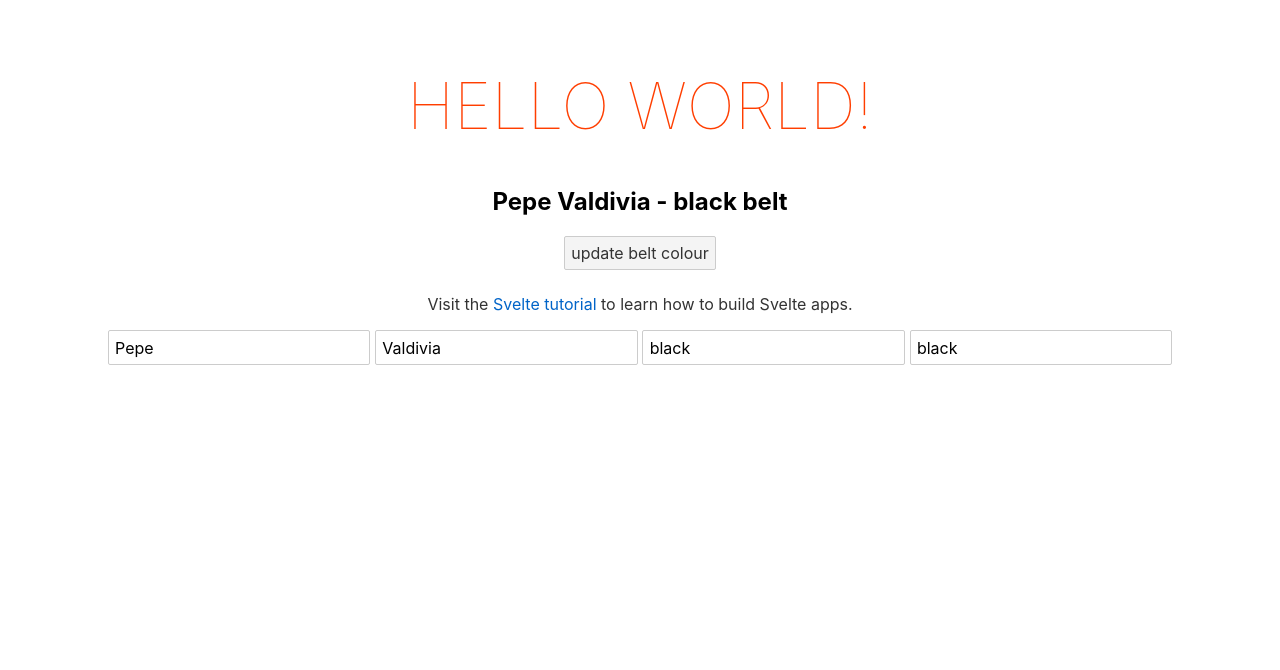
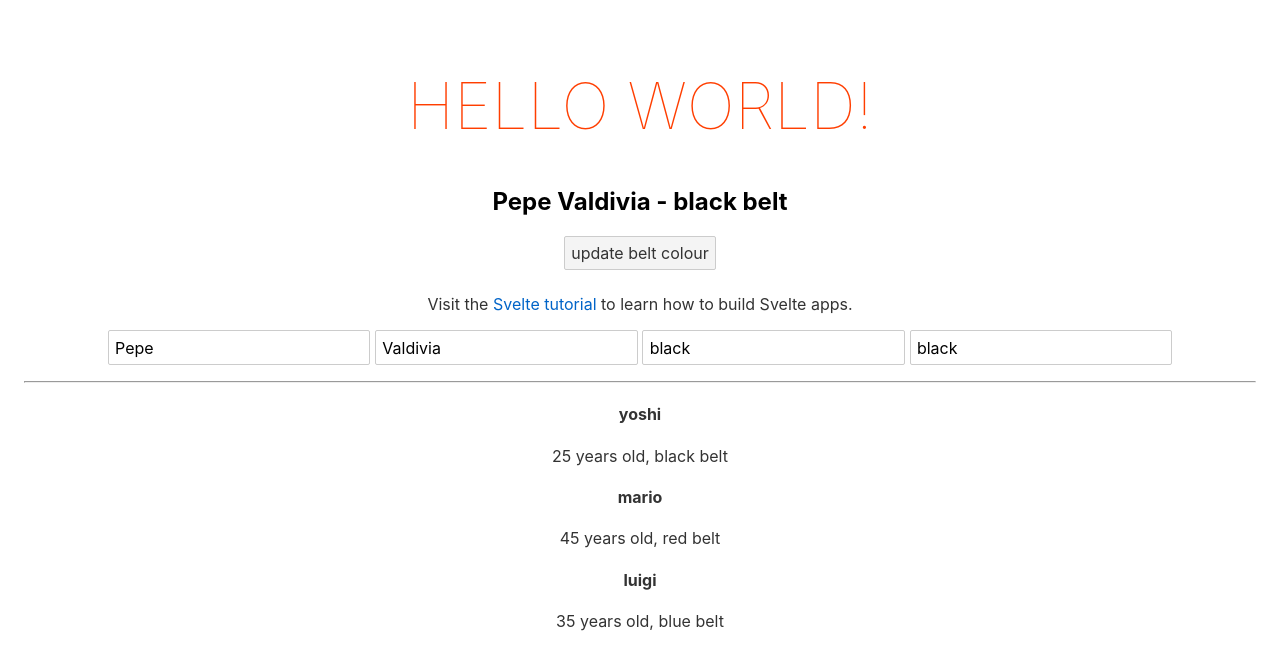
Before and after one commit to pepeul1191/svelte-tuto, a Svelte app: page / in a window 1280 px wide. Shown: the top 670 px of the page. Built offline with nearby package versions, Linux system fonts and the light colour scheme.

Commit message:
svelte tutorial 6 loops

```diff
--- a/src/App.svelte
+++ b/src/App.svelte
@@ -17,6 +17,12 @@
 	const handleInput = (e) => {
 		beltColor = e.target.value;
 	};
+
+	let people = [
+		{name: 'yoshi', beltColor: 'black', age: 25, id: 1},
+		{name: 'mario', beltColor: 'red', age: 45, id: 2},
+		{name: 'luigi', beltColor: 'blue', age: 35, id: 3},
+	];
 </script>
 
 <main>
@@ -28,6 +34,15 @@
 	<input type="text" bind:value={lastName}>
 	<input type="text" bind:value={beltColor}>
 	<input type="text" on:input={handleInput} bind:value={beltColor}>
+	<hr>
+	{#each people as person}
+		<div>
+			<h4>{person.name}</h4>
+			<p>{person.age} years old, {person.beltColor} belt</p>
+		</div>
+		{:else}
+		<p>Lista vacía XD</p>
+	{/each}
 </main>
 
 <style>
```
